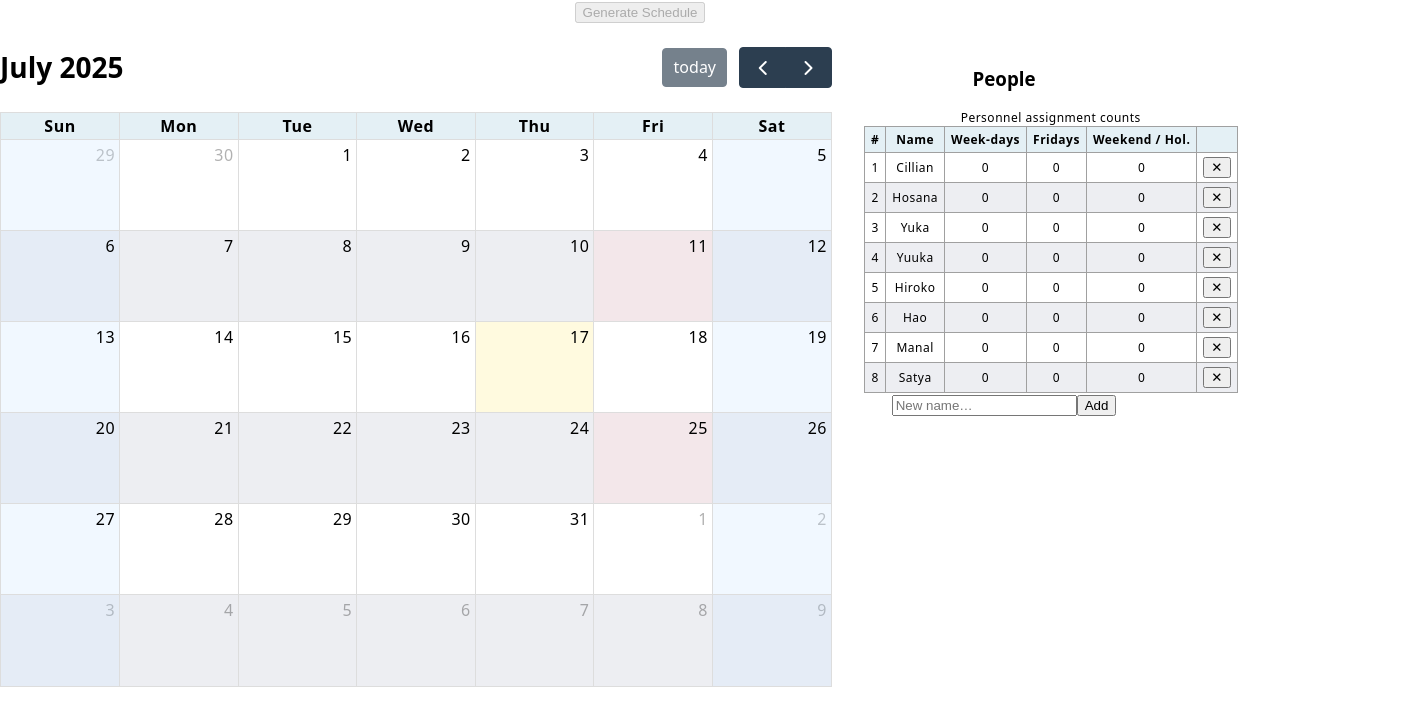
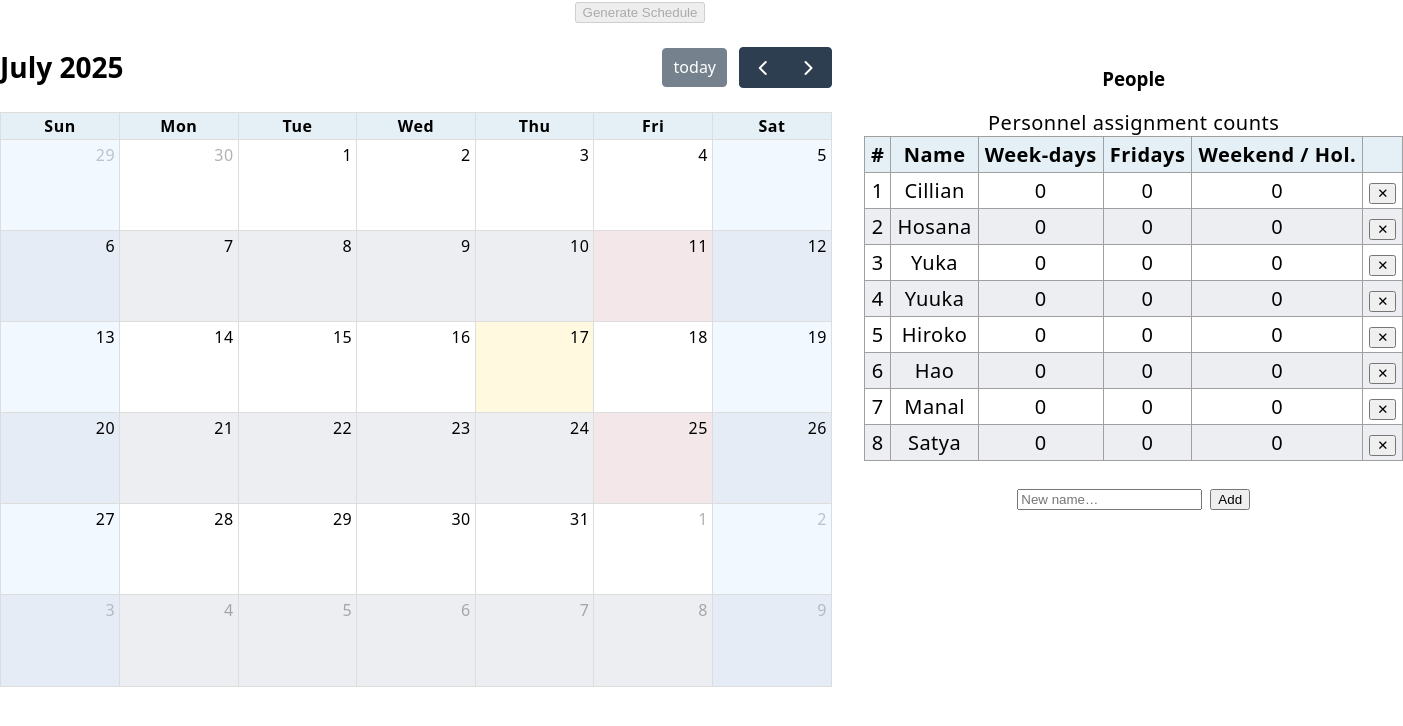
Before and after one commit to haydec/SimpleCalendar, a React (Create React App) app in the folder frontend/: page / in a window 1280 px wide. Shown: the top 726 px of the page, 1403 px wide, since content can reach past the window. Built offline with nearby package versions, Linux system fonts and the light colour scheme; no server answers.

Commit message:
CSS Table Changes

```diff
--- a/frontend/src/App.css
+++ b/frontend/src/App.css
@@ -24,7 +24,7 @@
 *****************************************************************************/
 .calendar-wrapper {
   flex: 0 0 65%;      /*  ‑‑► fixed 55 % of the row, no growing  */
-  max-width: 1200px;   /*  optional: stops it from getting huge  */
+  max-width: 2000px;   /*  optional: stops it from getting huge  */
   min-width: 400px;   /*  optional: usable on small screens     */
   height: 80vh;
 }
@@ -40,7 +40,8 @@
   3. People summary panel (fixed width)
 *****************************************************************************/
 .people-section {
-  width: 280px;              /* tweak to taste */
+  width: 60%;
+  height: 80%;
 }
 
 /*****************************************************************************
@@ -73,9 +74,10 @@
 table {
   border-collapse: collapse;
   border: 1px solid #8c8c8c;
-  font-size: 0.75rem;
+  font-size: 1.25rem;
   letter-spacing: 0.5px;
-  width: 100%;
+  width: 80%;
+  height: 100%;
 }
 
 thead, tfoot         { background: #e4f0f5; }
@@ -84,3 +86,12 @@ tbody tr:nth-child(even) { background: #edeef2; }
 
 td:last-of-type { text-align: center; }   /* delete‑button col */
 tfoot td        { font-weight: bold; }
+
+
+.input-row {
+  margin-top: 24px;    /* same as mt-6 */
+  padding-top: 4px;    /* same as pt-1  */
+  display: flex;
+  justify-content: center;
+  gap: 0.5rem;
+}
--- a/frontend/src/App.js
+++ b/frontend/src/App.js
@@ -230,9 +230,9 @@ export default function App() {
         </table>
 
         {/* add‑name input */}
-        <div className="mt-3 flex justify-center gap-2">
+        <div className="input-row">
           <input
-            className="border px-2 py-1"
+            //className="border px-2 py-1"
             placeholder="New name…"
             value={nameInput}
             onChange={(e) => setNameInput(e.target.value)}
```
Also changed, not shown: 2 other files (tests, documents, lock files or other folders).
